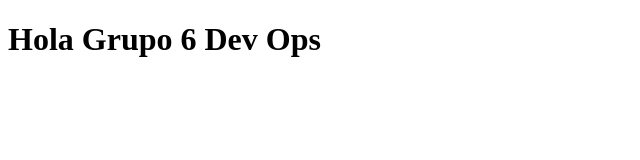
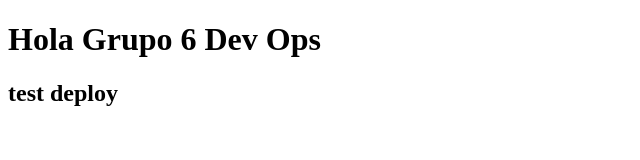
Before and after one commit to Galo89/Actividad2_G6_DevOps, a plain HTML site: page index.html in a window 1280 px wide. Shown: the whole page, without its empty margins (0-640 px from the left). Drawn offline with Linux system fonts and the light colour scheme.

Commit message:
Update index.html

```diff
--- a/index.html
+++ b/index.html
@@ -7,5 +7,6 @@
 </head>
 <body>
     <h1>Hola Grupo 6 Dev Ops</h1>
+    <h2> test deploy </h2>
 </body>
 </html>
```
